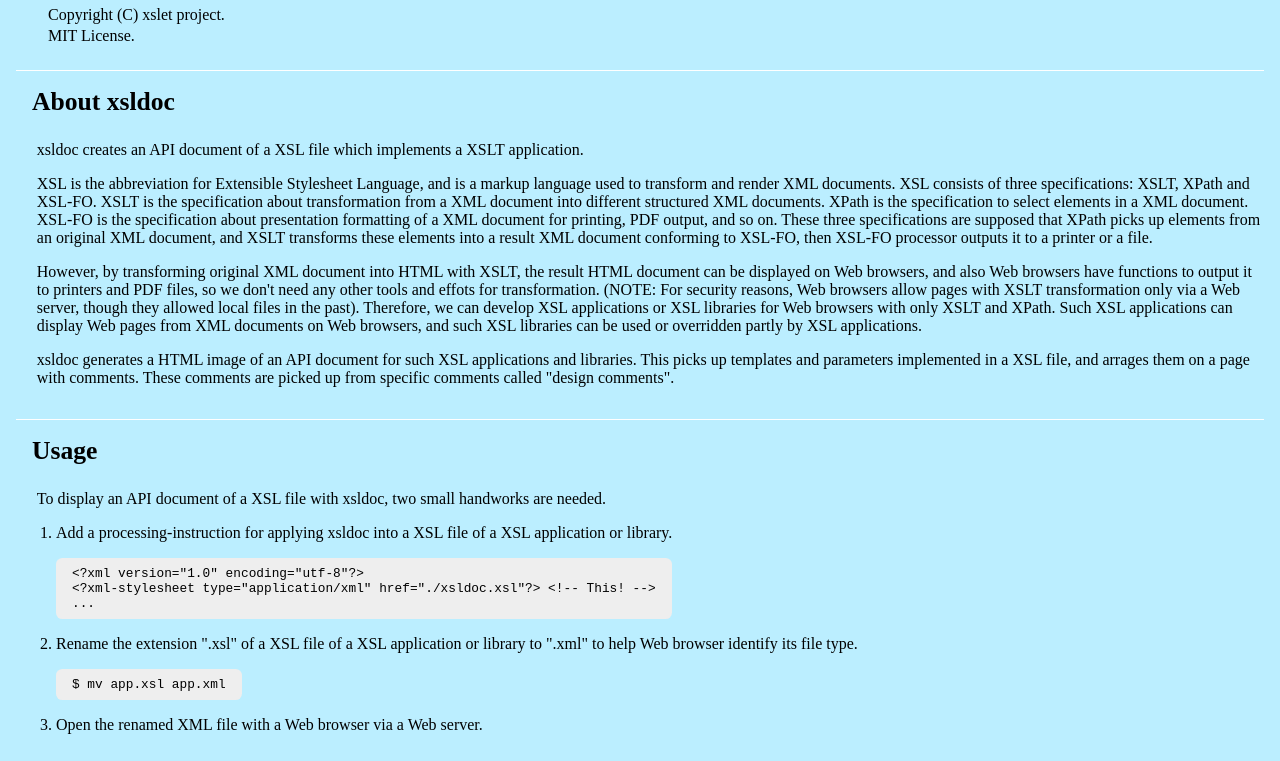
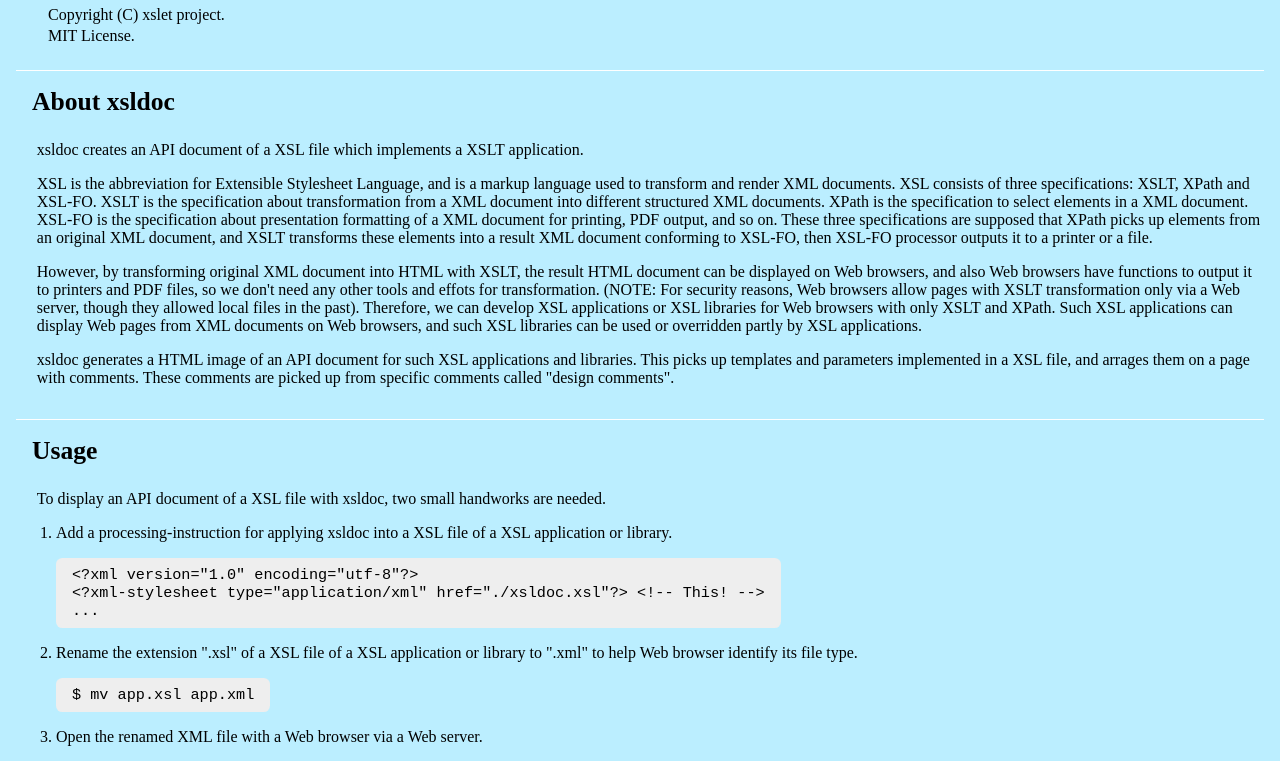
Before and after one commit to xslet/xsldoc, a plain HTML site: page docs/index.html in a window 1280 px wide. Shown: the part 191-952 px from the top of the page. Drawn offline with Linux system fonts and the light colour scheme.

Commit message:
Doc: Modify code style in the project page

```diff
--- a/docs/index.css
+++ b/docs/index.css
@@ -102,7 +102,7 @@ section > ul {
 
 div.code {
   font-family: monospace;
-  font-size: 0.8rem;
+  font-size: 0.95rem;
   padding: 0.5rem 1rem;
   background-color: #eee;
   display: inline-block;
```
